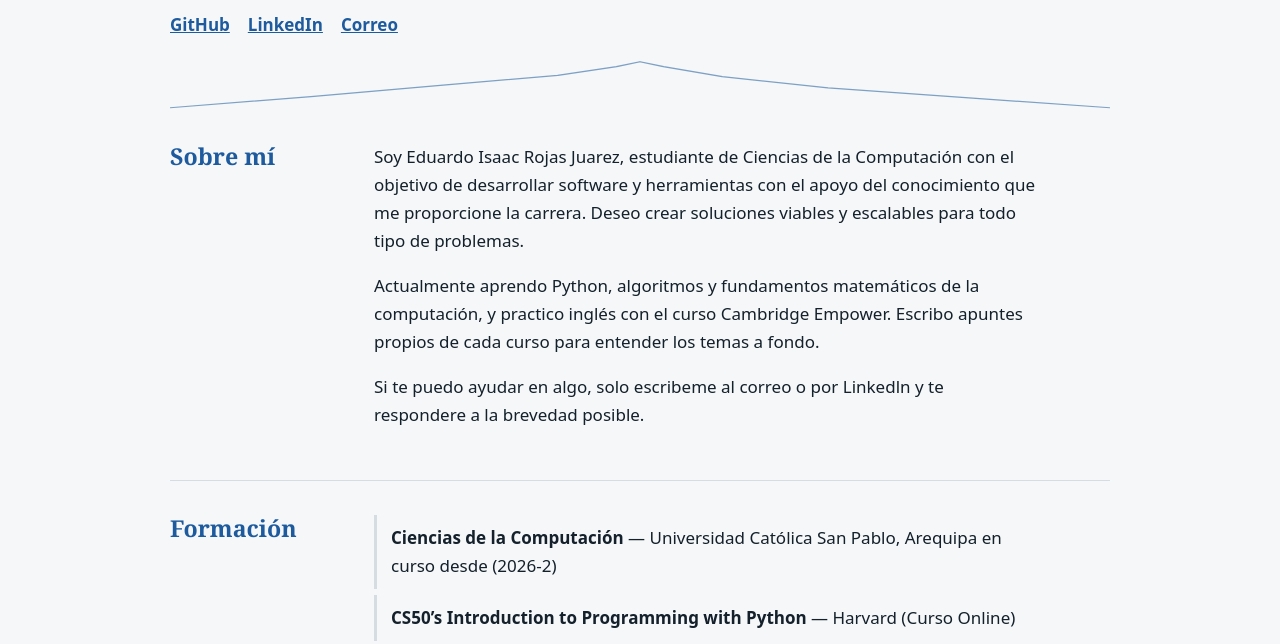
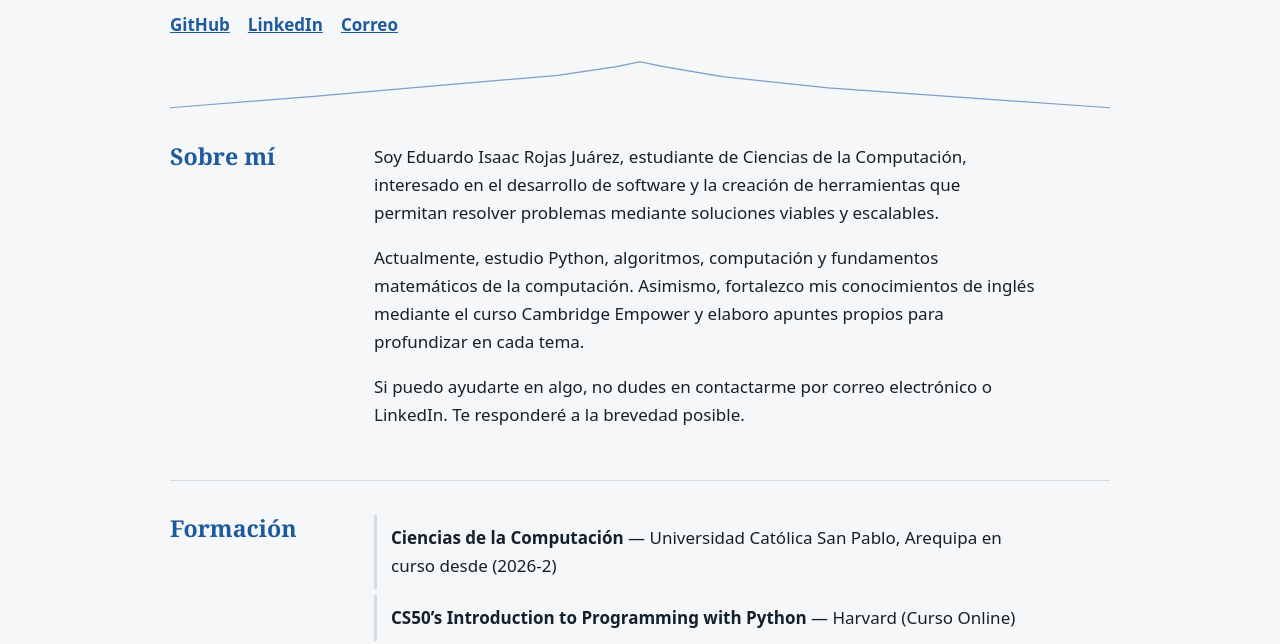
Before and after one commit to eduardoisaacrojasjuarez/eduardoisaacrojasjuarez.github.io, a plain HTML site: page index.html in a window 1280 px wide. Shown: the part 448-1092 px from the top of the page. Drawn offline with Linux system fonts and the light colour scheme.

Commit message:
Update index.html

```diff
--- a/index.html
+++ b/index.html
@@ -86,13 +86,9 @@
     <section id="sobre-mi">
       <h2>Sobre mí</h2>
       <div class="cuerpo">
-        <p>Soy Eduardo Isaac Rojas Juarez, estudiante de Ciencias de la
-        Computación con el objetivo de desarrollar software y herramientas con el apoyo del conocimiento que me proporcione la carrera.
-        Deseo crear soluciones viables y escalables para todo tipo de problemas.</p>
-        <p>Actualmente aprendo Python, algoritmos y fundamentos matemáticos de la computación, y
-        practico inglés con el curso Cambridge Empower. Escribo apuntes propios de cada curso para
-        entender los temas a fondo.</p>
-        <p>Si te puedo ayudar en algo, solo escribeme al correo o por Linkedln y te respondere a la brevedad posible.</p>
+        <p>Soy Eduardo Isaac Rojas Juárez, estudiante de Ciencias de la Computación, interesado en el desarrollo de software y la creación de herramientas que permitan resolver problemas mediante soluciones viables y escalables.</p>
+        <p>Actualmente, estudio Python, algoritmos, computación y fundamentos matemáticos de la computación. Asimismo, fortalezco mis conocimientos de inglés mediante el curso Cambridge Empower y elaboro apuntes propios para profundizar en cada tema.</p>
+        <p>Si puedo ayudarte en algo, no dudes en contactarme por correo electrónico o LinkedIn. Te responderé a la brevedad posible.</p>
       </div>
     </section>
 
```
